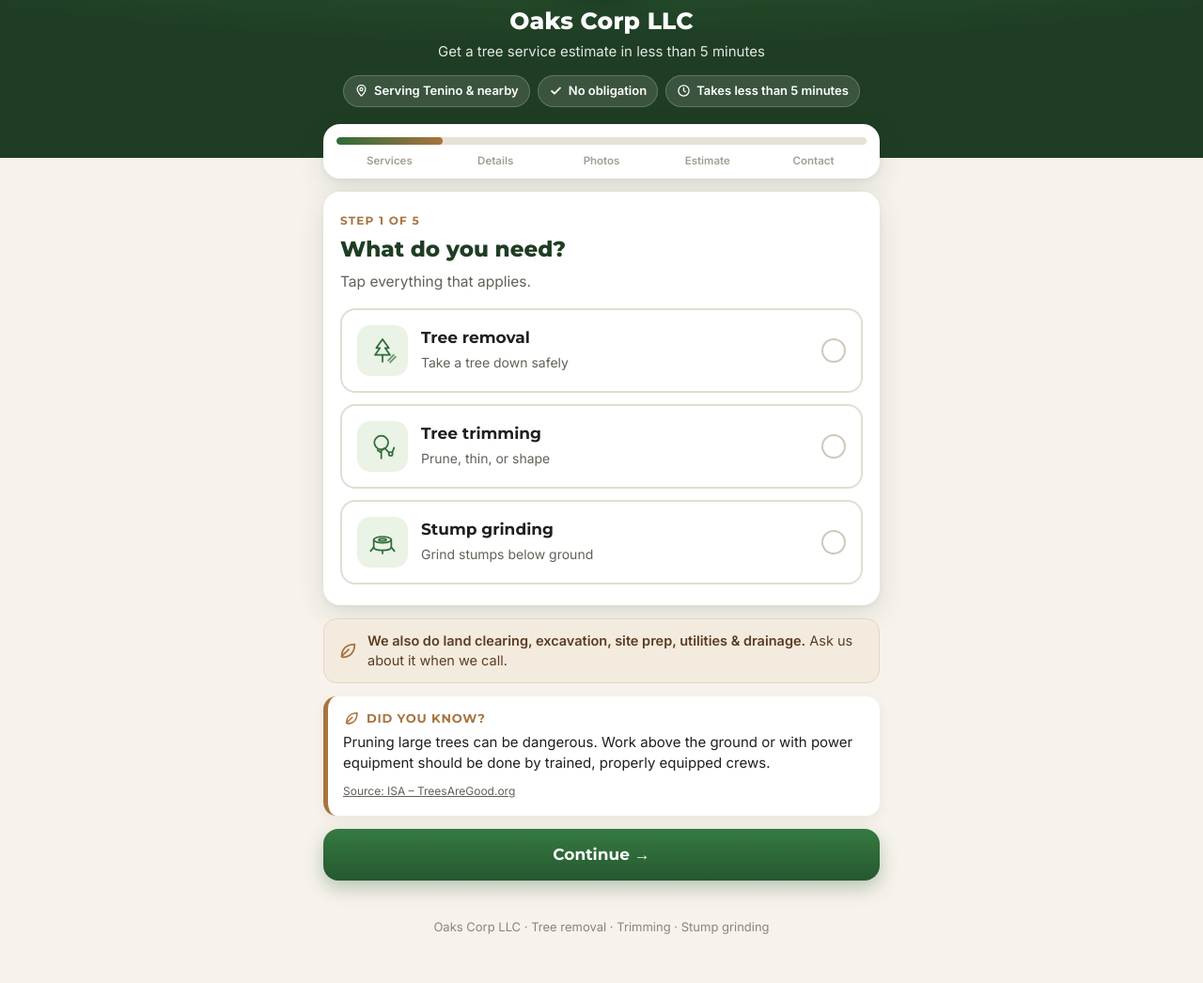
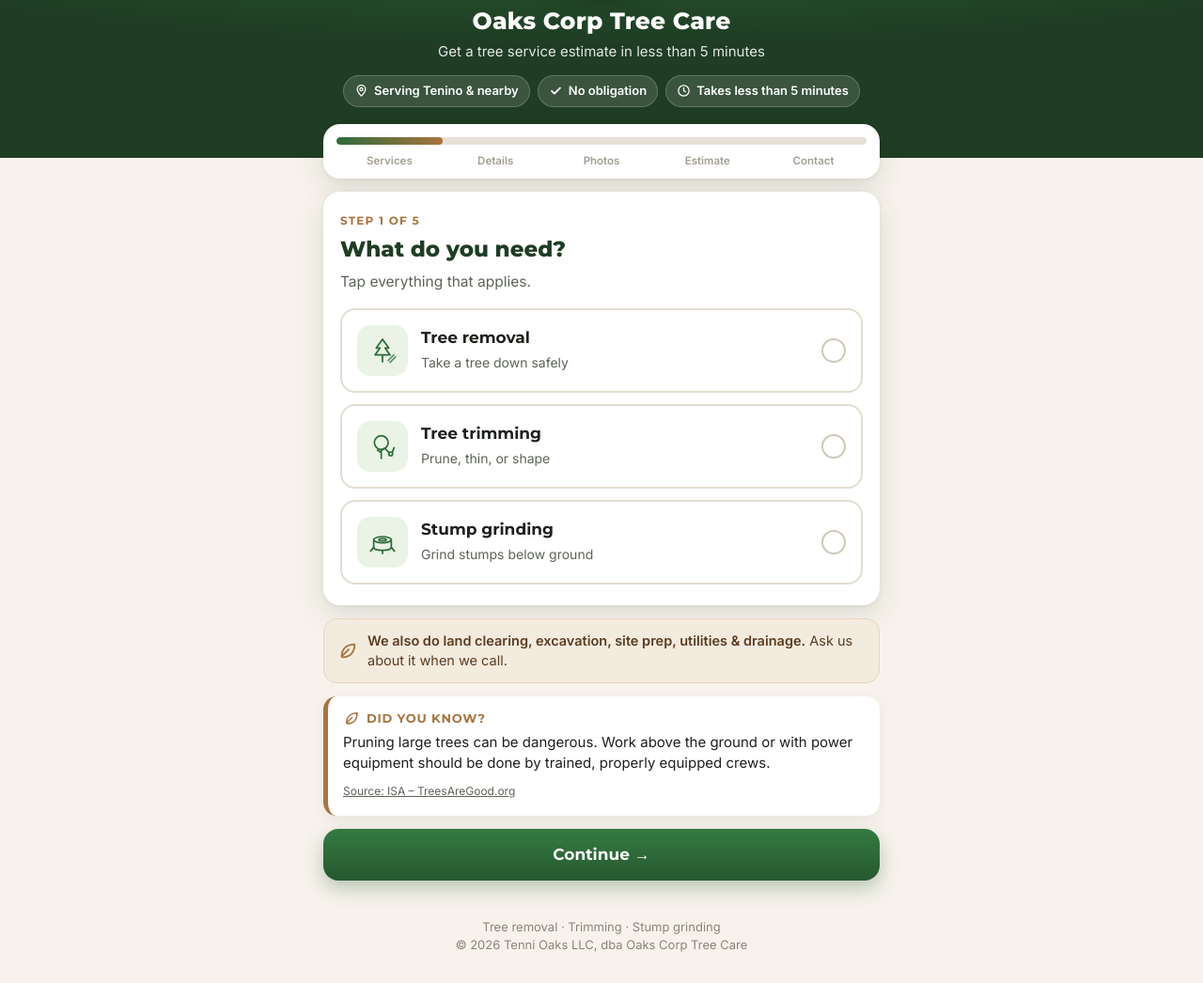
Before and after one commit to oakscorp-brett/oaks-tree-estimator, a plain HTML site: page index.html in a window 1280 px wide. Shown: the part 156-1202 px from the top of the page at 94% size. Drawn offline with Linux system fonts and the light colour scheme.

Commit message:
Legal name Tenni Oaks LLC

```diff
--- a/index.html
+++ b/index.html
@@ -4,7 +4,7 @@
 <meta charset="utf-8">
 <meta name="viewport" content="width=device-width, initial-scale=1, viewport-fit=cover">
 <meta name="theme-color" content="#1f3d24">
-<title>Free Tree Service Estimate | Oaks Corp LLC</title>
+<title>Free Tree Service Estimate | Oaks Corp Tree Care</title>
 <link rel="preconnect" href="https://fonts.googleapis.com"><link rel="preconnect" href="https://fonts.gstatic.com" crossorigin>
 <link href="https://fonts.googleapis.com/css2?family=Montserrat:wght@600;700;800&family=Inter:wght@400;500;600&display=swap" rel="stylesheet">
 <script>
@@ -162,7 +162,7 @@ select{width:100%;font:16.5px Inter,sans-serif;padding:13px;border:2px solid #e3
 
 <header>
 <img src="logo.png" alt="Oaks Corporation logo" class="logo">
-<h1>Oaks Corp LLC</h1>
+<h1>Oaks Corp Tree Care</h1>
 <p>Get a tree service estimate in less than 5 minutes</p>
 <div class="badges">
 <span class="badge"><svg><use href="#i-pin"/></svg>Serving Tenino &amp; nearby</span>
@@ -251,7 +251,7 @@ select{width:100%;font:16.5px Inter,sans-serif;padding:13px;border:2px solid #e3
 <h2>Thank you!</h2><p class="sub" style="margin:0">We got your request and will be in touch soon to confirm your estimate.</p></div>
 <div class="sum" id="sumDone"></div><div class="xtra"><svg><use href="#i-leaf"/></svg><span><b>We also do land clearing, excavation, site prep, utilities &amp; drainage.</b> Ask us about it when we call.</span></div></section>
 </main>
-<footer>Oaks Corp LLC · Tree removal · Trimming · Stump grinding</footer>
+<footer>Tree removal · Trimming · Stump grinding<br>© 2026 Tenni Oaks LLC, dba Oaks Corp Tree Care</footer>
 
 <script>
 const $=id=>document.getElementById(id);const sel=new Set();let cur=1;const photos=[];
```
